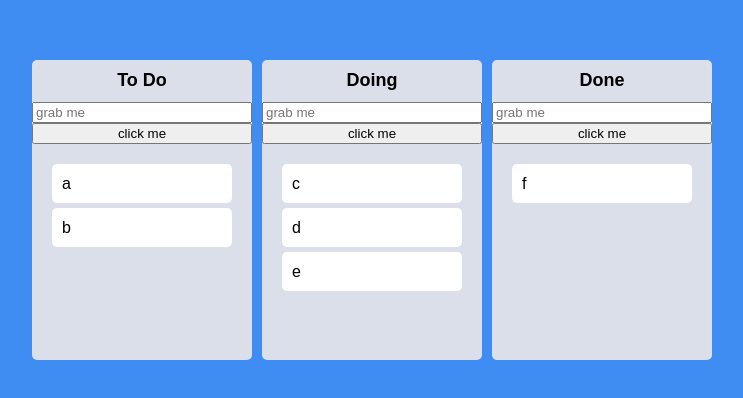
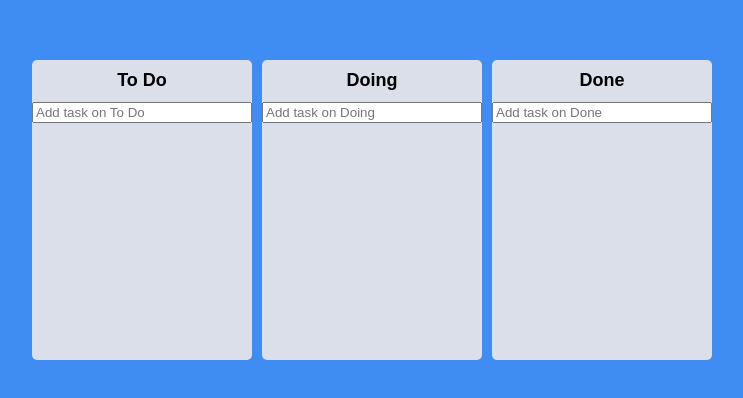
Before and after one commit to aubepluieh3/react-trello, a React (Create React App) app: page / in a window 1280 px wide. Shown: the part 190-588 px from the top of the page, without its empty margins (268-1011 px from the left). Built offline with nearby package versions, Linux system fonts and the light colour scheme; a web font is replaced by a local one.

Commit message:
#2.12 Task Objects

```diff
--- a/package.json
+++ b/package.json
@@ -14,6 +14,7 @@
     "react": "^18.2.0",
     "react-beautiful-dnd": "^13.1.1",
     "react-dom": "^18.2.0",
+    "react-hook-form": "^7.37.0",
     "react-scripts": "5.0.1",
     "recoil": "^0.7.6",
     "styled-components": "^5.3.6",
--- a/src/Components/Board.tsx
+++ b/src/Components/Board.tsx
@@ -1,7 +1,8 @@
+import { useForm } from "react-hook-form";
 import { Droppable } from "react-beautiful-dnd";
 import styled from "styled-components";
 import DragabbleCard from "./DragabbleCard";
-import { useRef } from "react";
+import { ITodo } from "../atoms";
 
 const Wrapper = styled.div`
   width: 300px;
@@ -13,6 +14,7 @@
   flex-direction: column;
   overflow: hidden;
 `;
+
 const Title = styled.h2`
   text-align: center;
   font-weight: 600;
@@ -37,24 +39,37 @@
   padding: 20px;
 `;
 
+const Form = styled.form`
+  width: 100%;
+  input {
+    width: 100%;
+  }
+`;
+
 interface IBoardProps {
-  toDos: string[];
+  toDos: ITodo[];
   boardId: string;
 }
 
+interface IForm {
+  toDo: string;
+}
+
 function Board({ toDos, boardId }: IBoardProps) {
-  const inputRef = useRef<HTMLInputElement>(null);
-  const onClick = () => {
-    inputRef.current?.focus();
-    setTimeout(() => {
-      inputRef.current?.blur();
-    }, 5000);
+  const { register, setValue, handleSubmit } = useForm<IForm>();
+  const onValid = ({ toDo }: IForm) => {
+    setValue("toDo", "");
   };
   return (
     <Wrapper>
       <Title>{boardId}</Title>
-      <input ref={inputRef} placeholder="grab me" />
-      <button onClick={onClick}>click me</button>
+      <Form onSubmit={handleSubmit(onValid)}>
+        <input
+          {...register("toDo", { required: true })}
+          type="text"
+          placeholder={`Add task on ${boardId}`}
+        />
+      </Form>
       <Droppable droppableId={boardId}>
         {(magic, info) => (
           <Area
@@ -64,7 +79,12 @@
             {...magic.droppableProps}
           >
             {toDos.map((toDo, index) => (
-              <DragabbleCard key={toDo} index={index} toDo={toDo} />
+              <DragabbleCard
+                key={toDo.id}
+                index={index}
+                toDoId={toDo.id}
+                toDoText={toDo.text}
+              />
             ))}
             {magic.placeholder}
           </Area>
--- a/src/Components/DragabbleCard.tsx
+++ b/src/Components/DragabbleCard.tsx
@@ -13,14 +13,14 @@
 `;
 
 interface IDragabbleCardProps {
-  toDo: string;
+  toDoId: number;
+  toDoText: string;
   index: number;
 }
 
-function DragabbleCard({ toDo, index }: IDragabbleCardProps) {
-  console.log(toDo, "has been rendered");
+function DragabbleCard({ toDoId, toDoText, index }: IDragabbleCardProps) {
   return (
-    <Draggable draggableId={toDo} index={index}>
+    <Draggable draggableId={toDoId + ""} index={index}>
       {(magic, snapshot) => (
         <Card
           isDragging={snapshot.isDragging}
@@ -28,7 +28,7 @@
           {...magic.dragHandleProps}
           {...magic.draggableProps}
         >
-          {toDo}
+          {toDoText}
         </Card>
       )}
     </Draggable>
--- a/src/atoms.tsx
+++ b/src/atoms.tsx
@@ -1,14 +1,19 @@
 import { atom } from "recoil";
 
+export interface ITodo {
+  id: number;
+  text: string;
+}
+
 interface IToDoState {
-  [key: string]: string[];
+  [key: string]: ITodo[];
 }
 
 export const toDoState = atom<IToDoState>({
   key: "toDo",
   default: {
-    "To Do": ["a", "b"],
-    Doing: ["c", "d", "e"],
-    Done: ["f"],
+    "To Do": [],
+    Doing: [],
+    Done: [],
   },
 });
```
Also changed, not shown: 1 other file (tests, documents, lock files or other folders).
